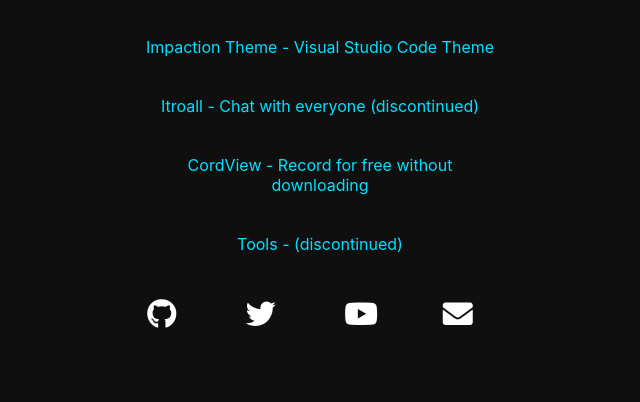
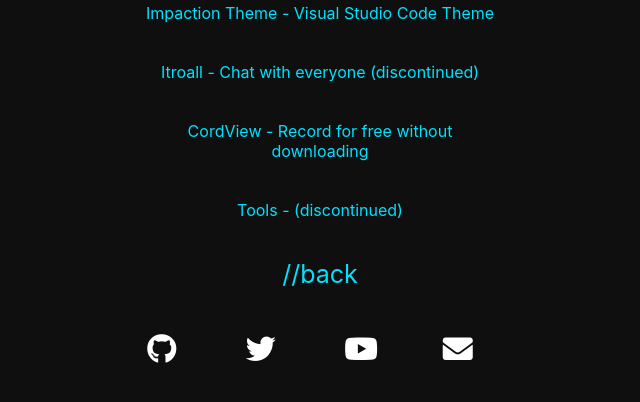
Before and after one commit to itroeix/itroeix.xyz-old, a plain HTML site: page projects.html in a window 1280 px wide. Shown: the part 302-704 px from the top of the page, without its empty margins (320-960 px from the left). Drawn offline with Linux system fonts and the light colour scheme.

Commit message:
Back Button

```diff
--- a/projects.html
+++ b/projects.html
@@ -21,7 +21,9 @@
             <a href="https://cordview.itroeix.xyz/">CordView - Record for free without downloading</a>
             <a href="https://tools.itroeix.xyz/">Tools - (discontinued)</a>
         </span>
-
+        <span class="button-container">
+            <a class="projects-button" href="./">//back</a>
+        </span>
         <a href="https://github.com/itroeix" class="fab fa-github"></a>
         <a href="https://twitter.com/itroeix" class="fab fa-twitter"></a>
         <a href="https://www.youtube.com/channel/UCsaUhPnyEt-avzWC4LOloLA" class="fab fa-youtube"></a>
```
